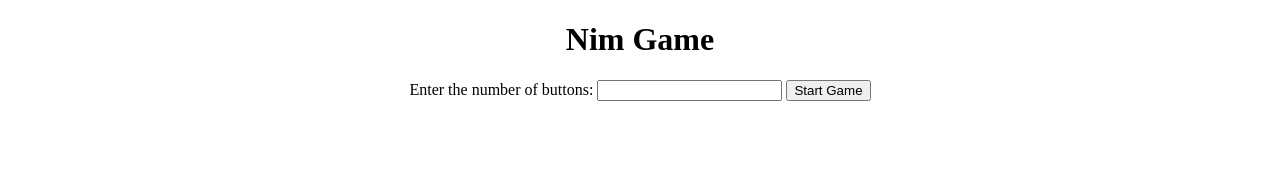
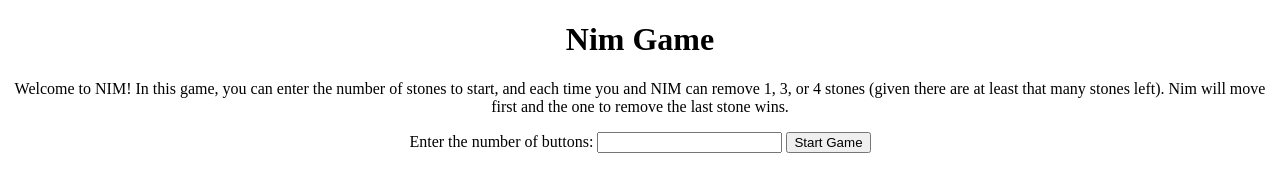
Before and after one commit to m2-qiu/nim-game, a plain HTML site: page docs/index.html in a window 1280 px wide. Drawn offline with Linux system fonts and the light colour scheme.

Commit message:
Update index.html

```diff
--- a/docs/index.html
+++ b/docs/index.html
@@ -33,6 +33,7 @@
 </head>
 <body>
     <h1>Nim Game</h1>
+    <p>Welcome to NIM! In this game, you can enter the number of stones to start, and each time you and NIM can remove 1, 3, or 4 stones (given there are at least that many stones left). Nim will move first and the one to remove the last stone wins. </p>
     <form id="startForm">
         <label for="numButtons">Enter the number of buttons: </label>
         <input type="number" id="numButtons" name="numButtons" min="1" required>
```
